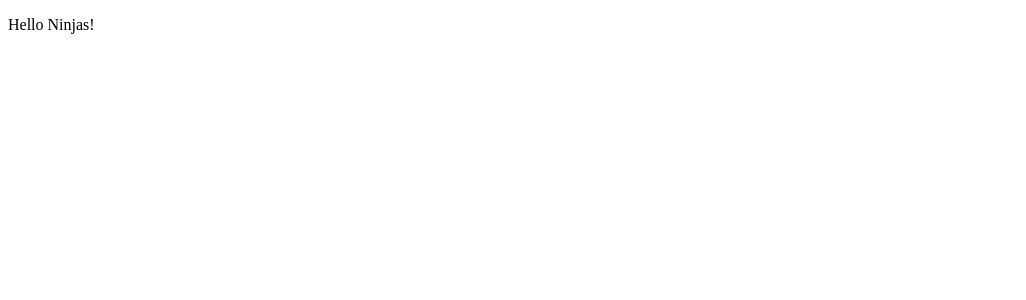
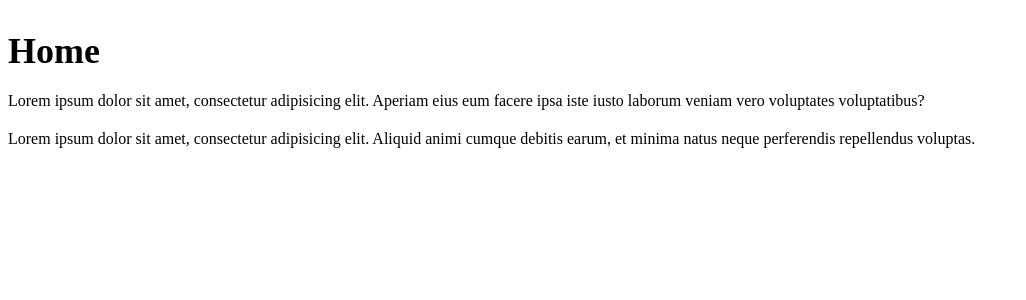
Before and after one commit to kulotsystems/nuxt3-thenetninja, a Nuxt app: page / in a window 1280 px wide. Shown: the top 300 px of the page, without its empty margins (0-1026 px from the left). Built offline with nearby package versions, Linux system fonts and the light colour scheme.

Commit message:
Lesson 3: Adding Pages.

```diff
--- a/app.vue
+++ /dev/null
@@ -1,5 +0,0 @@
-<template>
-    <div>
-        <p>Hello Ninjas!</p>
-    </div>
-</template>
--- /dev/null
+++ b/pages/about.vue
@@ -0,0 +1,23 @@
+<template>
+    <div>
+        <h2>About</h2>
+        <p>Lorem ipsum dolor sit amet, consectetur adipisicing elit. Eos ex facilis natus necessitatibus numquam odio omnis qui quis sequi soluta.</p>
+        <p>Lorem ipsum dolor sit amet, consectetur adipisicing elit. Alias asperiores consequatur corporis iure nobis nulla odio quibusdam reiciendis similique voluptates!</p>
+    </div>
+</template>
+
+
+<script setup>
+
+</script>
+
+
+<style scoped>
+    h2 {
+        margin-bottom: 20px;
+        font-size: 36px;
+    }
+    p {
+        margin: 20px 0;
+    }
+</style>
--- /dev/null
+++ b/pages/index.vue
@@ -0,0 +1,23 @@
+<template>
+    <div>
+        <h2>Home</h2>
+        <p>Lorem ipsum dolor sit amet, consectetur adipisicing elit. Aperiam eius eum facere ipsa iste iusto laborum veniam vero voluptates voluptatibus?</p>
+        <p>Lorem ipsum dolor sit amet, consectetur adipisicing elit. Aliquid animi cumque debitis earum, et minima natus neque perferendis repellendus voluptas.</p>
+    </div>
+</template>
+
+
+<script setup>
+
+</script>
+
+
+<style scoped>
+    h2 {
+        margin-bottom: 20px;
+        font-size: 36px;
+    }
+    p {
+        margin: 20px 0;
+    }
+</style>
--- /dev/null
+++ b/pages/products/index.vue
@@ -0,0 +1,23 @@
+<template>
+    <div>
+        <h2>Products</h2>
+        <p>Lorem ipsum dolor sit amet, consectetur adipisicing elit. Amet cupiditate doloremque earum fuga in nobis perferendis ratione ullam velit voluptates!</p>
+        <p>Lorem ipsum dolor sit amet, consectetur adipisicing elit. Culpa dolorum impedit nostrum voluptates. Amet corporis repellat reprehenderit totam vero voluptatem.</p>
+    </div>
+</template>
+
+
+<script setup>
+
+</script>
+
+
+<style scoped>
+    h2 {
+        margin-bottom: 20px;
+        font-size: 36px;
+    }
+    p {
+        margin: 20px 0;
+    }
+</style>
```
